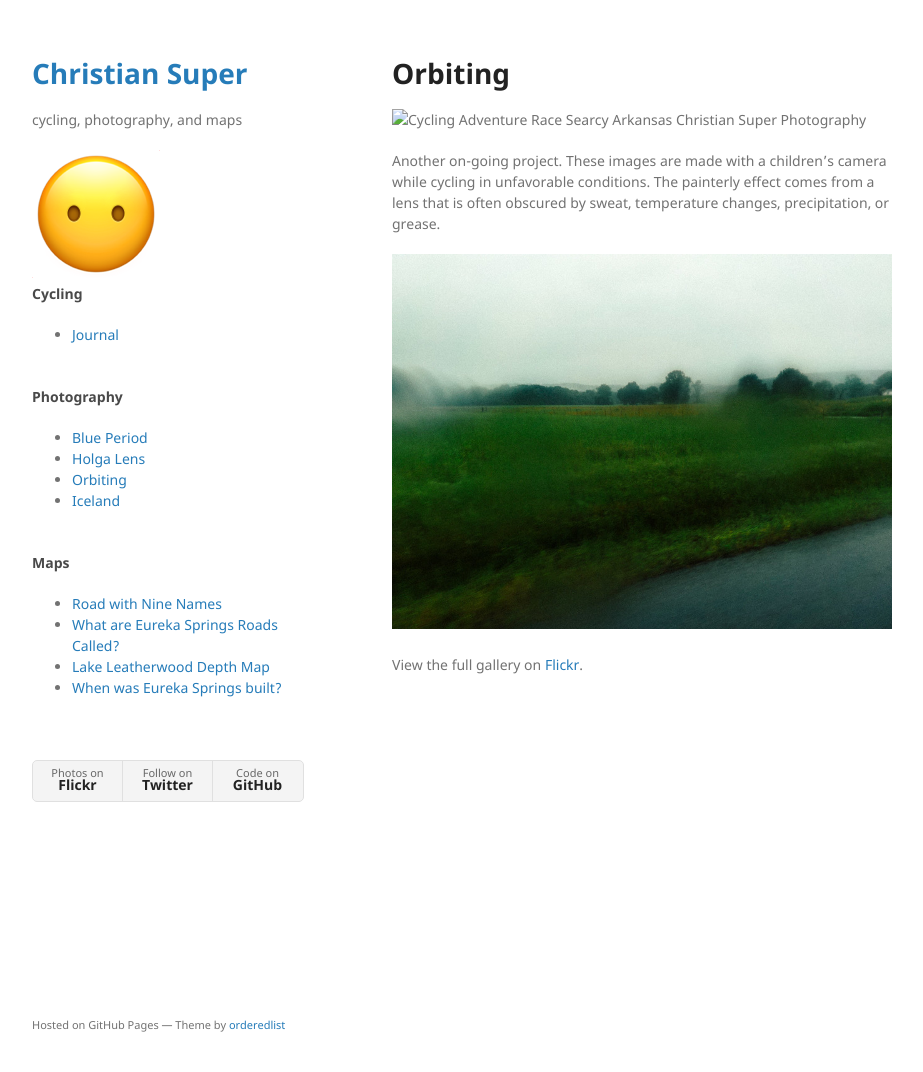
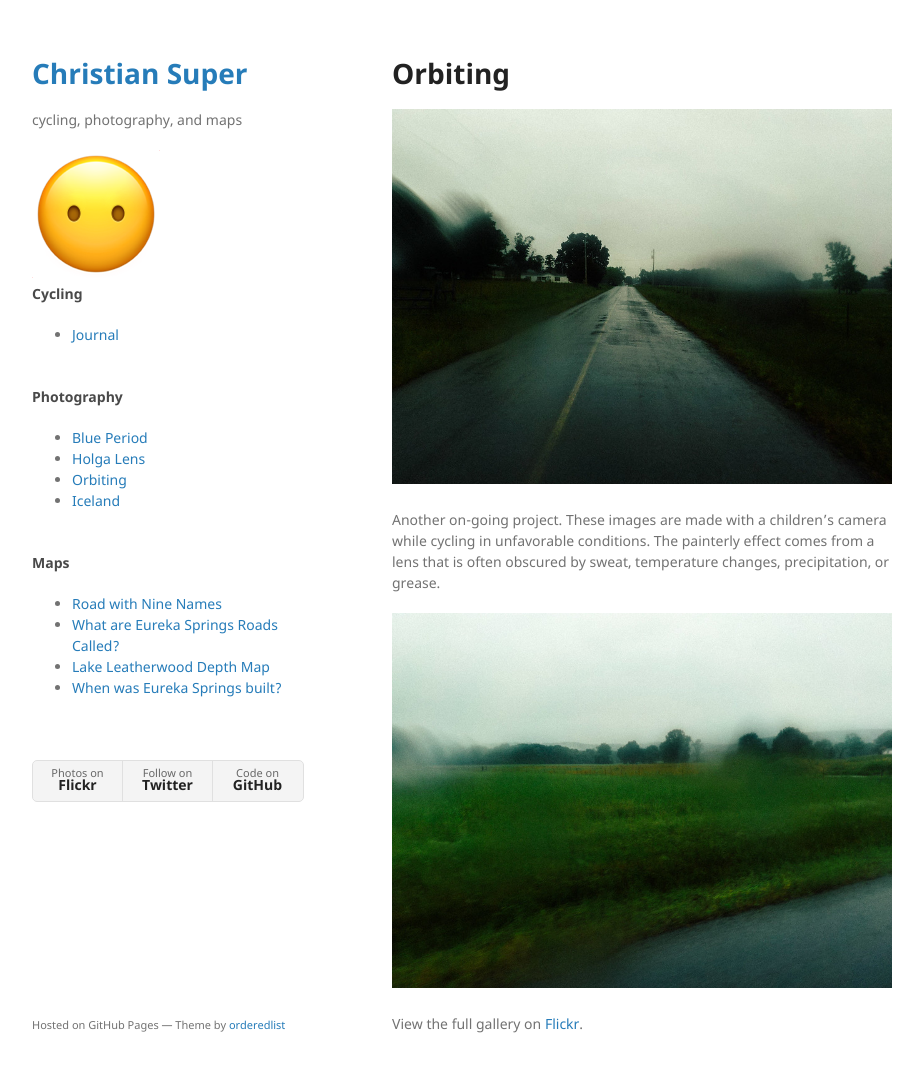
Before and after one commit to csuper/csuper.github.io, a Jekyll site: the page built from orbiting.md, in a window 1280 px wide and 1104 px high. Shown: the top 1072 px of the window, without its empty margins (178-1101 px from the left). Built offline with Jekyll 4.4.1, drawn with Linux system fonts in a browser that asks for light colours; our own code applies the rules of GitHub Pages for plain Markdown files.

Commit message:
fixed error in image path

```diff
--- a/orbiting.md
+++ b/orbiting.md
@@ -4,7 +4,7 @@ layout: default
 
 # Orbiting
 
-![Cycling Adventure Race Searcy Arkansas Christian Super Photography](cycling-adventure-race-searcy-arkansas-ozarks-csuper.jpg "Cycling Adventure Race Searcy Arkansas Christian Super Photography")
+![Cycling Adventure Race Searcy Arkansas Christian Super Photography](/assets/img/cycling-adventure-race-searcy-arkansas-ozarks-csuper.jpg "Cycling Adventure Race Searcy Arkansas Christian Super Photography")
 
 Another on-going project.  These images are made with a children’s camera while cycling in unfavorable conditions. The painterly effect comes from a lens that is often obscured by sweat, temperature changes, precipitation, or grease.
 
```
